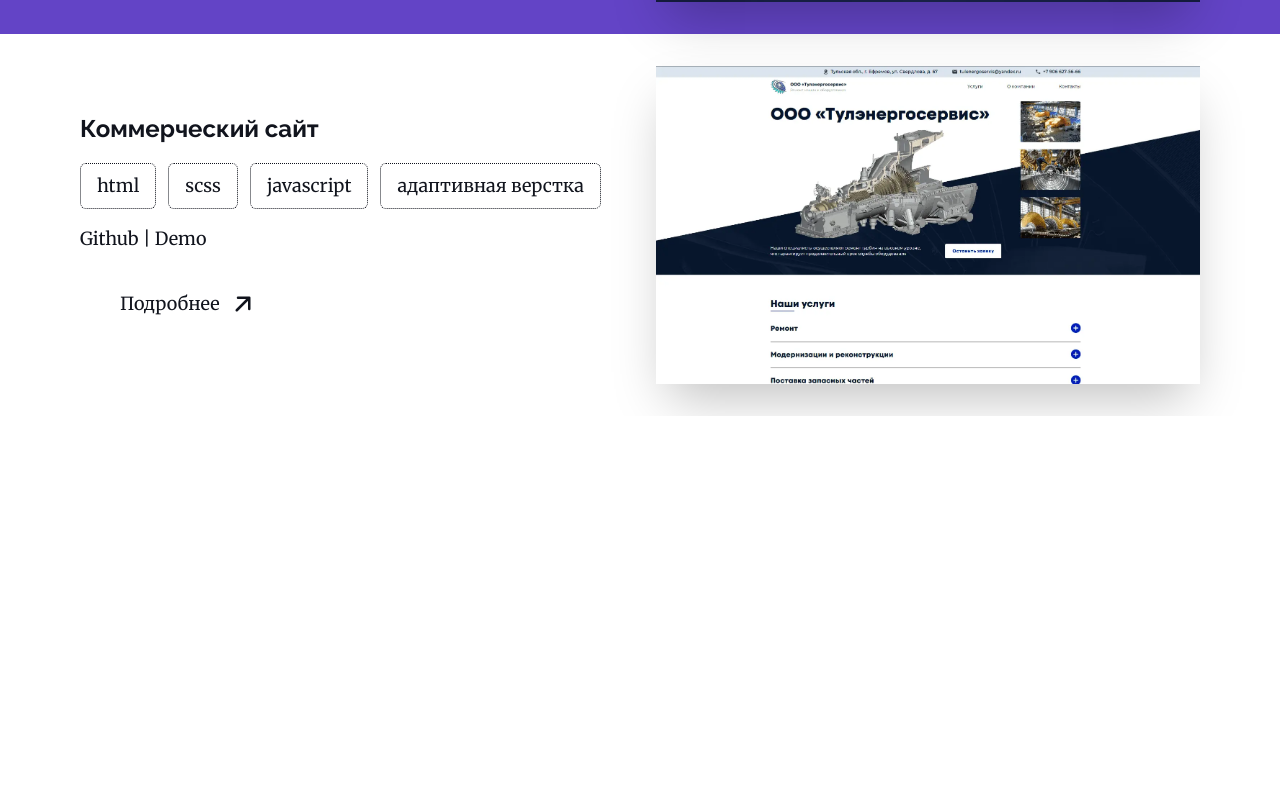
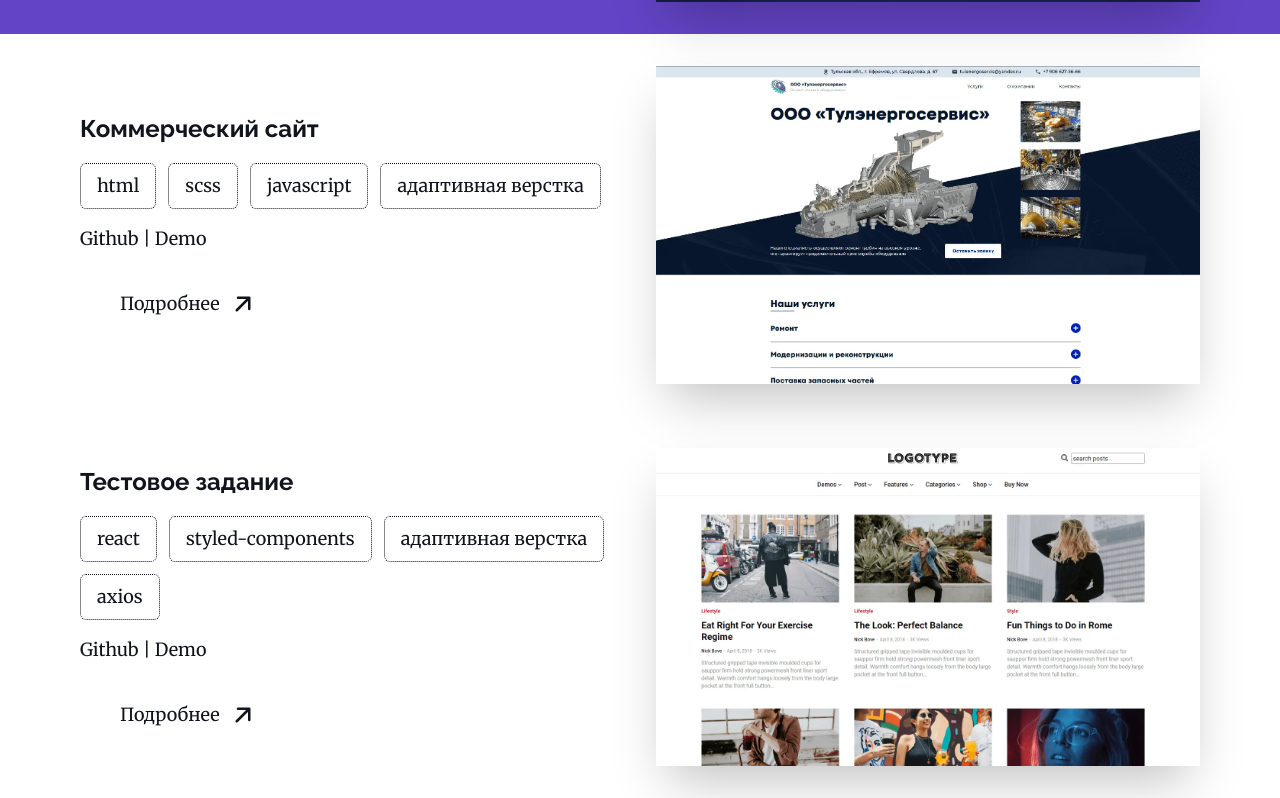
Before and after one commit to DenKuznets/portfolio-2, a Next.js app: page / in a window 1280 px wide. Shown: the part 1336-2134 px from the top of the page. Before the commit the page ends 1752 px from the top, so only its background shows below. Built offline with nearby package versions, Linux system fonts and the light colour scheme.

Commit message:
page anchor ids added

```diff
--- a/app/page.tsx
+++ b/app/page.tsx
@@ -9,13 +9,13 @@
             <Header />
             <main className=" uhd:max-w-[1920px] mx-auto pt-8 flex flex-col">
                 <Hero />
-                <h2 className="container font-bold text-center mt-8 bg-violet text-white py-10">
+                <h2 id='examples' className="container font-bold text-center mt-8 bg-violet text-white py-10">
                     {text.examples}
                 </h2>
                 <Section className="bg-violet text-white" projectId={1} />
                 <Section projectId={2} />
-                {/*
-                <Section projectId={3} /> */}
+                <Section projectId={3} />
+
             </main>
         </>
     );
--- a/components/Hero/Hero.tsx
+++ b/components/Hero/Hero.tsx
@@ -19,6 +19,7 @@
     return (
         <div
             data-testid={hero_testids.hero_container}
+            id='#hero'
             className="container md:mt-[90px] mx-auto flex flex-col items-center lg:grid lg:grid-cols-2 lg:justify-between lg:gap-8"
         >
             <div>
```
